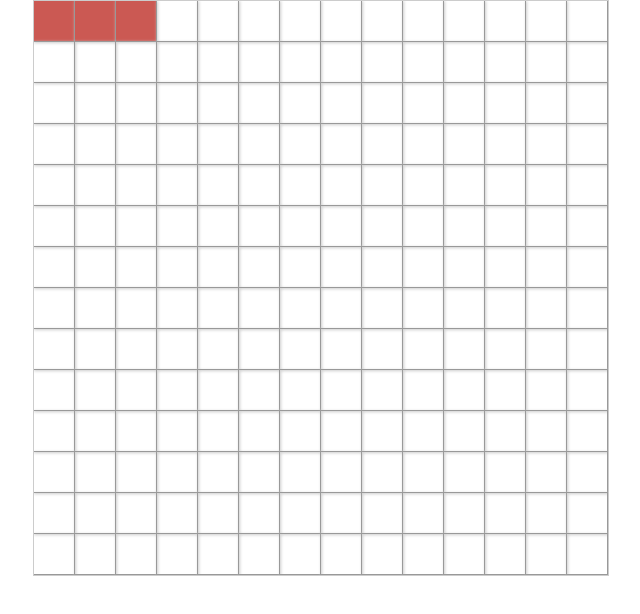
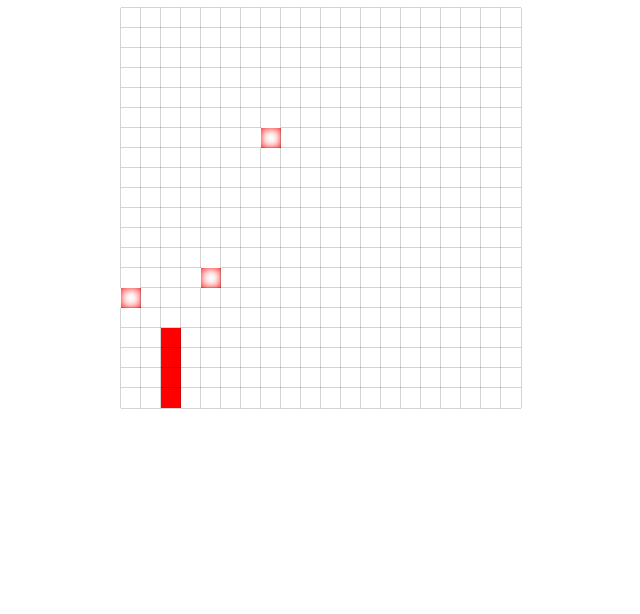
Before and after one commit to nate-river/greedysnake, a plain HTML site: page index.html in a window 1280 px wide. Shown: the whole page, without its empty margins (319-959 px from the left). Drawn offline with Linux system fonts and the light colour scheme.

Commit message:
完成版。（低效）

```diff
--- a/css/base.css
+++ b/css/base.css
@@ -1,3 +1,13 @@
-*{padding:0;margin:0;}
-.container{width:574px; border:1px solid #ccc; margin:0 auto; overflow: hidden;}
-.block{width:40px; height:40px; border:1px solid #999; margin-left:-1px; margin-top:-1px; float:left; box-shadow: 1px 1px 3px #ccc;}
+.container{
+    width:574px;
+    margin:0 auto;
+}
+.block{
+    width:20px;
+    height:20px;
+    float:left;
+    box-shadow: 0px 0px 1px black
+}
+.food{
+    box-shadow:0px 0px 8px red inset;
+}
--- a/js/base.js
+++ b/js/base.js
@@ -1,143 +1,110 @@
 $(function(){
-	(function chushihua(){
-		var divs ='';
-		for( var i=0; i<14; i++){
-			for(var j=0; j<14; j++){
-				divs += '<div id="'+i+'_'+j+'" class="block"></div>';
+    document.onkeydown = function(e){
+	if(e.keyCode == 37 || e.keyCode == 38 || e.keyCode == 39 || e.keyCode == 40){
+	    if( Math.abs( e.keyCode - snake.derection) != 2 ){
+		snake.derection = e.keyCode;
 	    }
 	}
-		$('.container').append(divs);
-		she = ['#0_0','#0_1','#0_2'];
-		xianShiShe();
-	})();
-
-	//右移动
-	function youyidong(){
-		for(var i=0; i<she.length;i++){
-			var n = parseInt(she[i].split('_')[1]) + 1;
-			if (n >=14){
-				alert('撞了');
-				clearInterval(t);
-				return;
     }
-			she[i] = she[i].split('_')[0] +'_'+ String(n);
+    function Snake(row){
+	this.row = row||20;
+	this.data = [{x:0,y:0},{x:0,y:1},{x:0,y:2}];
+	this.derection = 40; //上下左右  38 40 37 39
+	this.drawSence();
+	this.drawSelf();
     }
-		xianShiShe();
-	}
-
-	//左移动
-	function zuoyidong(){
-		for(var i=0;i<she.length;i++){
-			var n = parseInt(she[i].split('_')[1]) - 1;
-			if(n<0){
-				alert('撞了');
-				clearInterval(t);
-				return;
-			}
-			she[i] = she[i].split('_')[0] +'_'+ String(n);
-		}
-		xianShiShe();
-	}
-	//下移动
-	function xiayidong(){
-		for(var i=0;i<she.length;i++){
-			var n = parseInt( she[i].split('_')[0].slice(1) ) + 1;
-
-			if(n>=14){
-				clearInterval(t);
-				alert('撞了');
-				return;
-			}
-			she[i] = '#' + n + '_' + she[i].split('_')[1];
-		}
-		xianShiShe();
-	}
-	//上移动
-	function shangyidong(){
-		for(var i=0;i<she.length;i++){
-			var n = parseInt( she[i].split('_')[0].slice(1) ) - 1;
-
-			if(n<0){
-				clearInterval(t);
-				alert('撞了');
-				return;
-			}
-			she[i] = '#' + n + '_' + she[i].split('_')[1];
-		}
-		xianShiShe();
-	}
-
-
-
-	//让蛇出现
-	function xianShiShe(){
-		$('.she').css('background-color','white');
-		$('.she').removeClass('she');
-		for(var i=0; i<she.length;i++){
-			$(she[i]).addClass('she');
-			$(she[i]).css('background-color','#cb5953');
+    //画场景
+    Snake.prototype.drawSence = function(){
+	$('.container').css({width:this.row * 20 + 'px', height:this.row * 20 + 'px'});
+	for( var i=0; i<this.row; i++){
+	    for(var j=0; j<this.row; j++){
+		if( Math.random() > 0.991 ){
+		    $('<div/>').attr('id','_'+ i +'_'+ j).addClass('block food').appendTo($('.container'));
+		}else{
+		    $('<div/>').attr('id','_'+ i +'_'+ j).addClass('block').appendTo($('.container'));
 		}
 	    }
-
-	var t;
-	var fangxiang;
-	$(document).keydown(function(e){
-		switch(e.which){
-			case 37:
-				if(fangxiang == 'you'){
-					return;
 	}
-
-				clearInterval(t);
-				t = setInterval(zuoyidong,300);
-				fangxiang = 'zuo';
-				break;
-			case 38:
-				if(fangxiang == 'xia'){
-					return;
     }
-				clearInterval(t);
-				t = setInterval(shangyidong,300);
-				fangxiang = 'shang';
-				break;
-			case 39:
-				if(fangxiang == 'zuo'){
-					return;
+    //画自己
+    Snake.prototype.drawSelf = function(){
+	$(".block").css('background','white');
+	for ( var i = 0;  i < this.data.length;  i++){
+	    $('#_'+ this.data[i].x+'_'+ this.data[i].y).css('background','red');
 	}
-				clearInterval(t);
-				t = setInterval(youyidong,300);
-				fangxiang = 'you';
-				break;
-			case 40:
-				if(fangxiang == 'shang'){
-					return;
     }
-
-
-				clearInterval(t);
-				t = setInterval(xiayidong,300);
-				fangxiang = 'xia';
-				break;
+    Snake.prototype.move = function(){
+	if( this.derection == 38 ){
+	    var newHeadX = this.data[this.data.length-1].x - 1;
+	    var newHeadY = this.data[this.data.length-1].y
 	}
+	if( this.derection == 40 ){
+	    var newHeadX = this.data[this.data.length-1].x + 1;
+	    var newHeadY = this.data[this.data.length-1].y
+	}
+	if( this.derection == 37 ){
+	    var newHeadX = this.data[this.data.length-1].x
+	    var newHeadY = this.data[this.data.length-1].y - 1;
+	}
+	if( this.derection == 39 ){
+	    var newHeadX = this.data[this.data.length-1].x
+	    var newHeadY = this.data[this.data.length-1].y + 1;
+	}
+	//判断撞墙
+	if( (newHeadX > this.row-1) || (newHeadY > this.row-1) || (newHeadX < 0) || (newHeadY < 0) ){
+	    return false;
+	}
+	//判断撞自己
+	for ( var i = 0;  i < this.data.length;  i++){
+	    if(  (newHeadX == this.data[i].x) && (newHeadY == this.data[i].y) ){
+		return false;
+	    }
+	}
+	//判断吃东西
+	var selector = '#_'+newHeadX+'_'+newHeadY;
+	if( $(selector).hasClass('food') ){
+	    $(selector).removeClass('food');
+	    //吃一个放一个
+	    this.dropfood();
+	}else{
+	    this.data.shift();
+	}
+	this.data.push({x:newHeadX,y:newHeadY});
+	this.drawSelf();
+	return true;
+    }
+    Snake.prototype.dropfood = function(){
+	var that = this;
+	var _f = true;
+	while(_f){
+	    var x = Math.round( Math.random()*(this.row-1) );
+	    var y = Math.round( Math.random()*(this.row-1) );
+	    _f = function(){
+		//不要把食物放到蛇身上
+		for ( var i = 0;  i < that.data.length;  i++){
+		    if(  ( x == that.data[i].x) && ( y == that.data[i].y) )
+			return true;
+		}
+		return false;
+	    }();
+	}
+	//不要把食物放到食物身上.....fuck...
+	var selector = '#_'+x+'_'+y;
+	while( $(selector).hasClass('food') ){
+	    var x = Math.round( Math.random()*(this.row-1) );
+	    var y = Math.round( Math.random()*(this.row-1) );
+	    selector = '#_'+x+'_'+y;
+	}
+	$(selector).addClass('food');
+    }
+    Snake.prototype.start = function(){
+	var that = this;
+	this.intervalId = setInterval(function(){
+	    if( !that.move() ){
+		clearInterval(that.intervalId);
+	    };
+	},200);
+    }
+    var snake = new Snake();
+    snake.start();
 })
-
-	function you_to_xia(){
-		//从右向下的情况
-		//00  01 02
-		//01  02 12
-		//02  12 13
-		//12  13 14
-		//从左向下的情况
-		//00 01 02
-		//10 00 01
-		//11 10 00
-		//12 11 10
-		//从上向左
-		//45 35 25
-		//44 45 35
-		she  = she.slice(1)
-		she = she.push('')
-
-		xianshishe();
-	}
-})
```
Also changed, not shown: 1 other file. Lines whose indentation alone changed are shown as unchanged.
